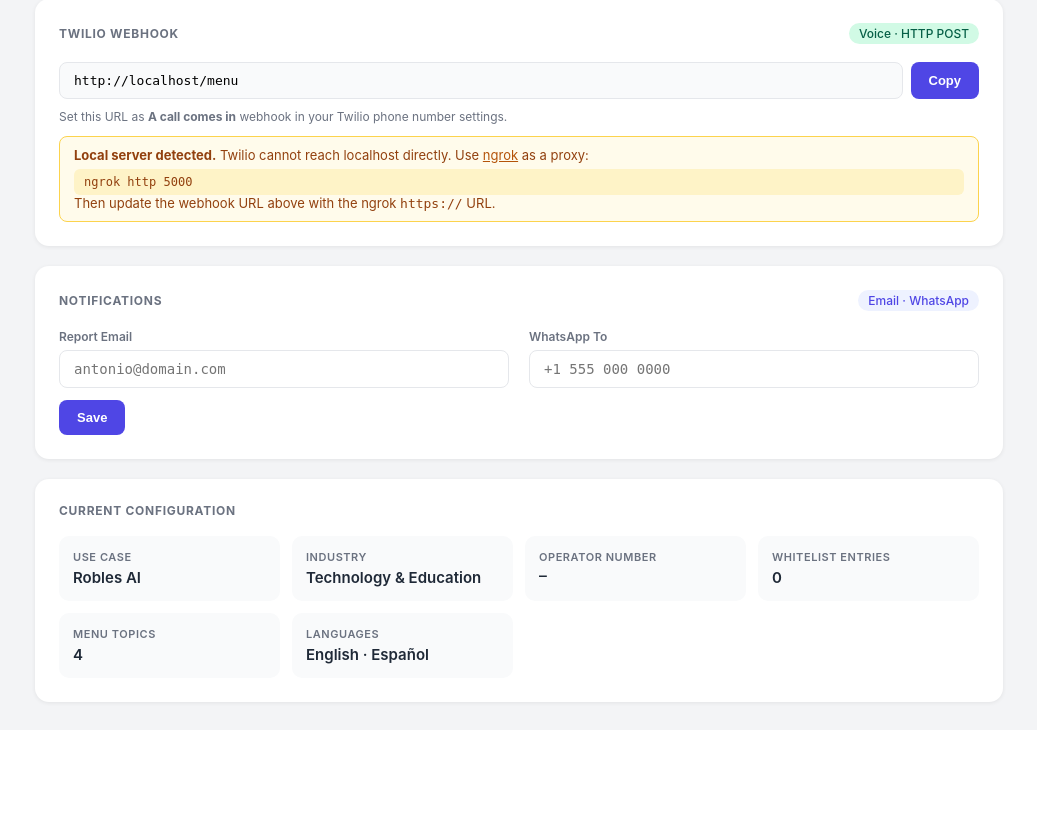
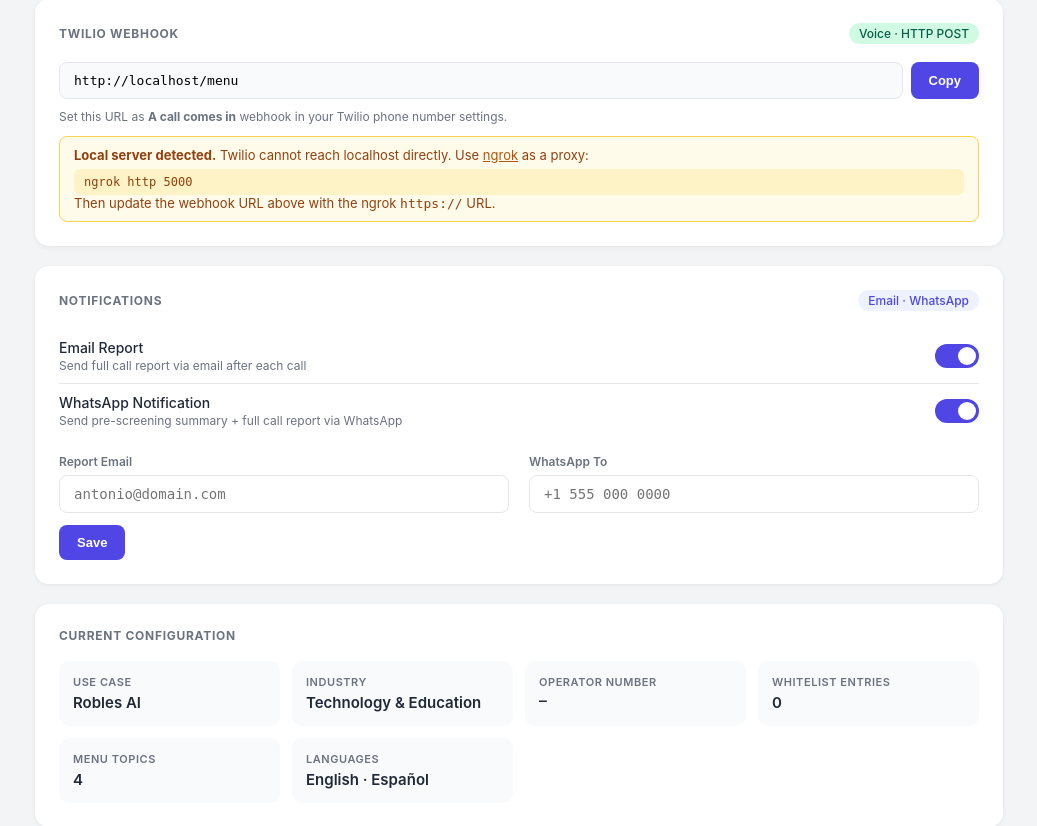
Before and after one commit to jroblesluna/ai-ivr-receptionist, a Flask app: page /admin in a window 1280 px wide. Shown: the part 706-1532 px from the top of the page, without its empty margins (121-1158 px from the left). Before the commit the page ends 1412 px from the top, so only its background shows below. Run offline with Flask 3, Linux system fonts and the light colour scheme; the visitor is signed in with stand-in values (Sample User, id 1).

Commit message:
Add toggleable email/WhatsApp notifications; include full report in WhatsApp

```diff
--- a/src/email_helper.py
+++ b/src/email_helper.py
@@ -7,6 +7,9 @@ import runtime_config
 
 def send_report_email(subject: str, body: str) -> None:
     """Send a plain-text report email. Silently logs on failure."""
+    if runtime_config.get("notify_email") != "1":
+        print("[EMAIL] Email notifications disabled — skipping.")
+        return
     if not SMTP_USER or not SMTP_PASSWORD:
         print("[EMAIL] SMTP credentials not configured — skipping email.")
         return
--- a/src/routes/admin.py
+++ b/src/routes/admin.py
@@ -26,6 +26,8 @@ def admin():
         report_email=runtime_config.get("report_email"),
         whatsapp_from=runtime_config.get("whatsapp_from"),
         whatsapp_to=runtime_config.get("whatsapp_to"),
+        notify_email=runtime_config.get("notify_email", "1"),
+        notify_whatsapp=runtime_config.get("notify_whatsapp", "1"),
         whitelist=load_whitelist(),
         webhook_url=f"{base_url}/menu",
     )
@@ -58,7 +60,8 @@ def api_config():
         if data["use_case_id"] not in use_cases:
             return jsonify({"error": "Unknown use case"}), 400
         runtime_config.set("use_case_id", data["use_case_id"])
-    for key in ("forward_to", "report_email", "whatsapp_from", "whatsapp_to"):
+    for key in ("forward_to", "report_email", "whatsapp_from", "whatsapp_to",
+                "notify_email", "notify_whatsapp"):
         if key in data:
             runtime_config.set(key, data[key])
     return jsonify({"ok": True, "config": runtime_config.all_config()})
--- a/src/routes/ai.py
+++ b/src/routes/ai.py
@@ -135,7 +135,7 @@ def ai_respond():
             lines.append(f"📝 Notas: {info['notes']}")
         wa_from = runtime_config.get("whatsapp_from") or WHATSAPP_FROM
         wa_to   = runtime_config.get("whatsapp_to")   or WHATSAPP_TO
-        if wa_from and wa_to:
+        if runtime_config.get("notify_whatsapp") == "1" and wa_from and wa_to:
             try:
                 twilio_client().messages.create(
                     from_=f"whatsapp:{wa_from}",
--- a/src/runtime_config.py
+++ b/src/runtime_config.py
@@ -10,11 +10,13 @@ _LOCK = threading.Lock()
 _CONFIG_PATH = os.path.join(os.path.dirname(__file__), "..", "data", "runtime_config.json")
 
 _DEFAULTS = {
-    "use_case_id":   os.environ.get("USE_CASE_ID",   "robles_ai"),
-    "forward_to":    os.environ.get("FORWARD_TO",    ""),
-    "report_email":  os.environ.get("REPORT_EMAIL",  ""),
-    "whatsapp_from": os.environ.get("WHATSAPP_FROM", ""),
-    "whatsapp_to":   os.environ.get("WHATSAPP_TO",   ""),
+    "use_case_id":      os.environ.get("USE_CASE_ID",   "robles_ai"),
+    "forward_to":       os.environ.get("FORWARD_TO",    ""),
+    "report_email":     os.environ.get("REPORT_EMAIL",  ""),
+    "whatsapp_from":    os.environ.get("WHATSAPP_FROM", ""),
+    "whatsapp_to":      os.environ.get("WHATSAPP_TO",   ""),
+    "notify_email":     "1",
+    "notify_whatsapp":  "1",
 }
 
 
--- a/src/templates/admin.html
+++ b/src/templates/admin.html
@@ -231,6 +231,36 @@ main {
 .toast.success { background: var(--success); }
 .toast.error { background: var(--danger); }
 
+/* ── Toggle ── */
+.toggle-row {
+  display: flex;
+  align-items: center;
+  justify-content: space-between;
+  padding: 10px 0;
+  border-bottom: 1px solid var(--border);
+}
+.toggle-row:last-child { border-bottom: none; }
+.toggle-label { font-size: 14px; font-weight: 500; }
+.toggle-desc  { font-size: 12px; color: var(--muted); margin-top: 2px; }
+.switch {
+  position: relative; display: inline-block;
+  width: 44px; height: 24px; flex-shrink: 0;
+}
+.switch input { opacity: 0; width: 0; height: 0; }
+.slider {
+  position: absolute; cursor: pointer;
+  inset: 0; background: #d1d5db;
+  border-radius: 24px; transition: background 0.2s;
+}
+.slider:before {
+  content: ""; position: absolute;
+  width: 18px; height: 18px; left: 3px; bottom: 3px;
+  background: white; border-radius: 50%;
+  transition: transform 0.2s;
+}
+input:checked + .slider { background: var(--primary); }
+input:checked + .slider:before { transform: translateX(20px); }
+
 /* ── Two-column row ── */
 .two-col {
   display: grid;
@@ -377,6 +407,34 @@ hr { border: none; border-top: 1px solid var(--border); margin: 16px 0; }
       <span class="card-title">Notifications</span>
       <span class="card-badge badge-blue">Email · WhatsApp</span>
     </div>
+
+    <!-- Toggles -->
+    <div style="margin-bottom:16px;">
+      <div class="toggle-row">
+        <div>
+          <div class="toggle-label">Email Report</div>
+          <div class="toggle-desc">Send full call report via email after each call</div>
+        </div>
+        <label class="switch">
+          <input type="checkbox" id="toggle-email" {% if notify_email == '1' %}checked{% endif %}
+                 onchange="saveNotifications()">
+          <span class="slider"></span>
+        </label>
+      </div>
+      <div class="toggle-row">
+        <div>
+          <div class="toggle-label">WhatsApp Notification</div>
+          <div class="toggle-desc">Send pre-screening summary + full call report via WhatsApp</div>
+        </div>
+        <label class="switch">
+          <input type="checkbox" id="toggle-whatsapp" {% if notify_whatsapp == '1' %}checked{% endif %}
+                 onchange="saveNotifications()">
+          <span class="slider"></span>
+        </label>
+      </div>
+    </div>
+
+    <!-- Config fields -->
     <div class="two-col">
       <div>
         <label style="display:block;font-size:12px;font-weight:600;color:var(--muted);margin-bottom:6px;">Report Email</label>
@@ -507,8 +565,10 @@ async function saveNotifications() {
     method: 'POST',
     headers: { 'Content-Type': 'application/json' },
     body: JSON.stringify({
-      report_email: document.getElementById('report-email').value.trim(),
-      whatsapp_to:  document.getElementById('whatsapp-to').value.trim(),
+      report_email:     document.getElementById('report-email').value.trim(),
+      whatsapp_to:      document.getElementById('whatsapp-to').value.trim(),
+      notify_email:     document.getElementById('toggle-email').checked    ? '1' : '0',
+      notify_whatsapp:  document.getElementById('toggle-whatsapp').checked ? '1' : '0',
     })
   });
   if (!res) return;
```
Also changed, not shown: src/routes/operator.py (+18 -1 lines).
